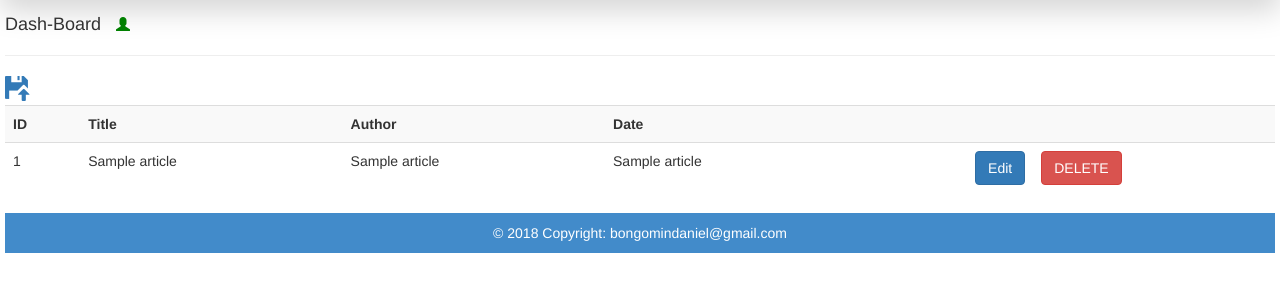
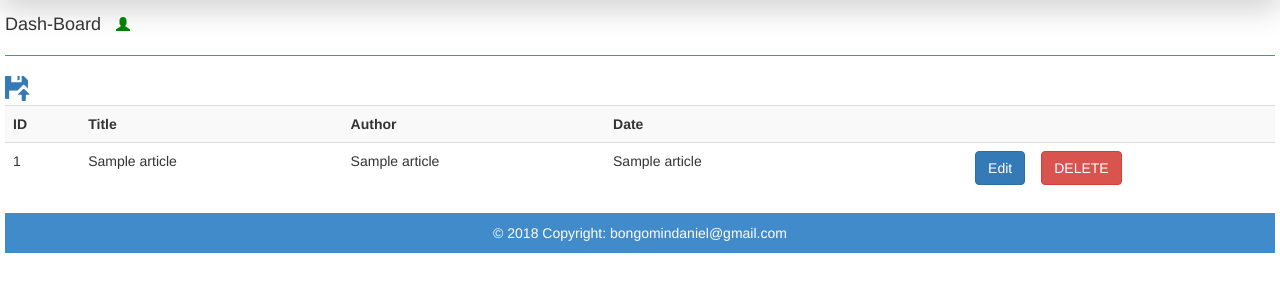
Before and after one commit to bongomindaniel/FILEMGT1, a Flask app: template templates/dashboard.html in a window 1280 px wide. Shown: the part 121-421 px from the top of the page. Run offline with Flask 2, Linux system fonts and the light colour scheme; the template is opened without the code that fills it: most values are stand-ins (such as "Sample title", 1, 10 or a date in 2020); some libraries are stand-ins or nearby versions.

Commit message:
changes on register

```diff
--- a/templates/dashboard.html
+++ b/templates/dashboard.html
@@ -3,7 +3,7 @@
 {% block body %}
 <h4>Dash-Board&nbsp &nbsp<small style="color:green; font-weight:bold;"><span class="glyphicon glyphicon-user glyphicon-success">&nbsp </span >{{session.username}}</small>
 </h4>
-<hr>
+<hr style="border-color:#428BCA">
 
 <a href="/add_article"><span class="glyphicon glyphicon-floppy-open" style="font-size:25px;"></span></a>
 
```
